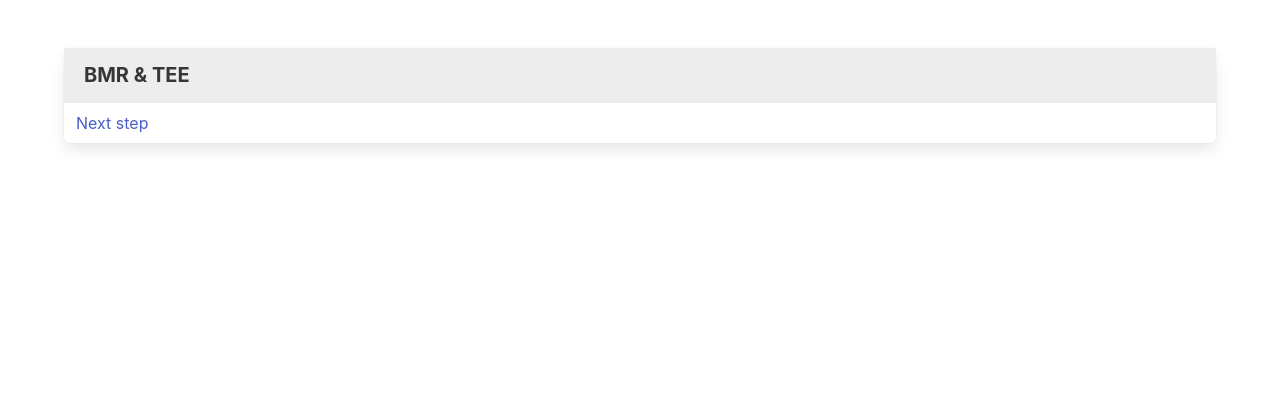
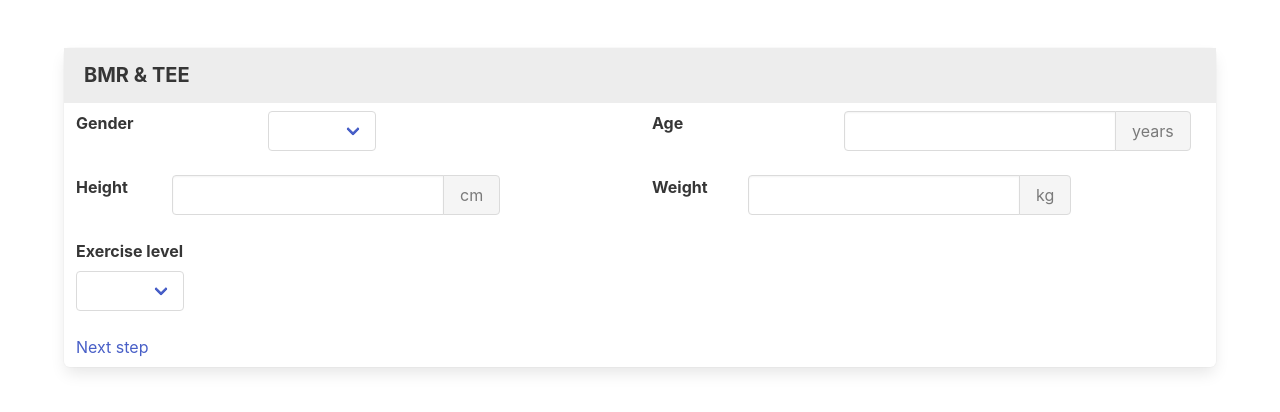
Before and after one commit to socunanena/macrouse-usecase, a Vue app: page / in a window 1280 px wide. Shown: the top 412 px of the page. Built offline with nearby package versions, Linux system fonts and the light colour scheme.

Commit message:
Base form markup

```diff
--- a/src/components/StepTee.vue
+++ b/src/components/StepTee.vue
@@ -1,5 +1,94 @@
 <template>
-  <div>
+  <div class="container">
+    <div class="columns is-multiline">
+      <!-- BEGIN Gender & Age -->
+      <div class="column is-2">
+        <label class="label" for="gender">Gender</label>
+      </div>
+      <div class="column is-4">
+        <div class="field">
+          <div class="control">
+            <div class="select">
+              <select id="gender" :value="gender">
+                <option value="male">Male</option>
+                <option value="female">Female</option>
+              </select>
+            </div>
+          </div>
+        </div>
+      </div>
+      <div class="field column is-2">
+        <label class="label" for="age">Age</label>
+      </div>
+      <div class="column is-4">
+        <div class="field has-addons">
+          <div class="control">
+            <input id="age" class="input" type="text" :value="age">
+          </div>
+          <p class="control">
+            <a class="button is-static">
+              years
+            </a>
+          </p>
+        </div>
+      </div>
+      <!-- END Gender & Age -->
+
+      <!-- BEGIN Height & Weight -->
+      <div class="column is-1">
+        <label class="label" for="height">Height</label>
+      </div>
+      <div class="column is-5">
+        <div class="field has-addons">
+          <p class="control">
+            <input id="height" class="input" type="text" :value="height">
+          </p>
+          <p class="control">
+            <a class="button is-static">
+              cm
+            </a>
+          </p>
+        </div>
+      </div>
+      <div class="column is-1">
+        <label class="label" for="weight">Weight</label>
+      </div>
+      <div class="column is-5">
+        <div class="field has-addons">
+          <p class="control">
+            <input id="weight" class="input" type="text" :value="weight">
+          </p>
+          <p class="control">
+            <a class="button is-static">
+              kg
+            </a>
+          </p>
+        </div>
+      </div>
+      <!-- END Height & Weight -->
+
+      <!-- BEGIN Exercise -->
+      <!-- slider? -->
+      <div class="column is-full">
+        <label class="label" for="exercise">Exercise level</label>
+        <div class="field">
+          <div class="control">
+            <div class="select">
+              <select id="exercise" :value="exercise">
+                <option>Male</option>
+                <option>Female</option>
+                <option>Female</option>
+                <option>Female</option>
+                <option>Female</option>
+              </select>
+            </div>
+          </div>
+        </div>
+      </div>
+      <!-- END Exercise -->
+
+    </div>
+
     <a v-on:click="nextStep">Next step</a>
   </div>
 </template>
@@ -7,7 +96,14 @@
 <script>
   export default {
     name: 'StepTee',
-    props: {},
+    data: () => ({
+      // update values when typing the input
+      gender: undefined,
+      age: undefined,
+      height: undefined,
+      weight: undefined,
+      exercise: undefined,
+    }),
     methods: {
       nextStep() {
         this.$store.commit('nextStep');
```
